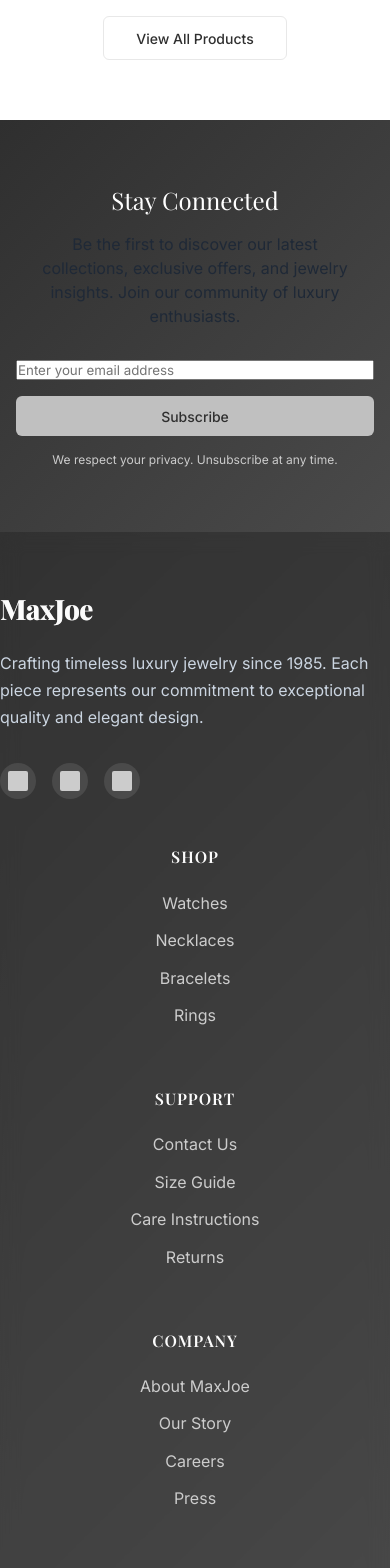
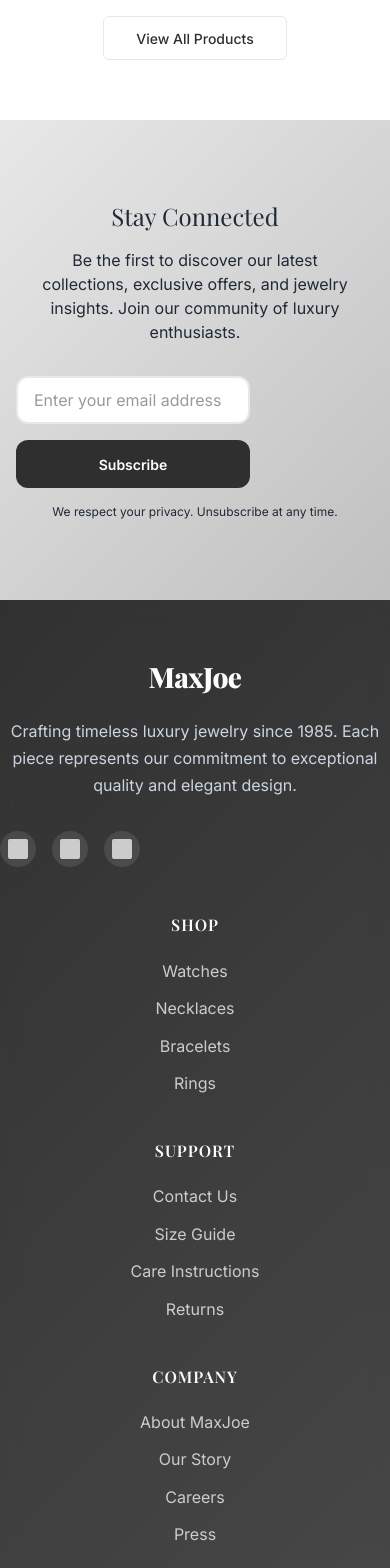
Before and after one commit to 9josh/maxjoe-online-boutique, a React (Vite) app: page / in a window 390 px wide. Shown: the part 4640-6208 px from the top of the page. Built offline with nearby package versions, Linux system fonts and the light colour scheme; a web font is replaced by a local one.

Commit message:
Style newsletter and footer components
Styled newsletter with distinct colors, spacing, and responsive input/button widths. Centered footer content in tablet/mobile views.

```diff
--- a/src/components/Footer.tsx
+++ b/src/components/Footer.tsx
@@ -24,7 +24,7 @@ const Footer = () => {
   return (
     <footer className="footer">
       <div className="section-container section-padding">
-        <div className="footer-grid">
+        <div className="footer-grid-mobile">
           {/* Brand */}
           <div className="footer-brand">
             <h3 className="logo">MaxJoe</h3>
@@ -48,7 +48,10 @@ const Footer = () => {
             </div>
           </div>
 
-          {/* Shop Links */}
+          {/* Mobile/Tablet Links Layout */}
+          <div className="footer-links-container">
+            {/* Shop and Support Links Row */}
+            <div className="footer-links-row">
               <div className="footer-section">
                 <h4 className="footer-title">Shop</h4>
                 <ul className="footer-links">
@@ -62,7 +65,6 @@ const Footer = () => {
                 </ul>
               </div>
 
-          {/* Support Links */}
               <div className="footer-section">
                 <h4 className="footer-title">Support</h4>
                 <ul className="footer-links">
@@ -75,8 +77,10 @@ const Footer = () => {
                   ))}
                 </ul>
               </div>
+            </div>
 
-          {/* Company Links */}
+            {/* Company Links Row */}
+            <div className="footer-company-row">
               <div className="footer-section">
                 <h4 className="footer-title">Company</h4>
                 <ul className="footer-links">
@@ -88,6 +92,8 @@ const Footer = () => {
                     </li>
                   ))}
                 </ul>
+              </div>
+            </div>
           </div>
         </div>
 
--- a/src/components/Newsletter.tsx
+++ b/src/components/Newsletter.tsx
@@ -4,28 +4,30 @@ import { Input } from "@/components/ui/input";
 
 const Newsletter = () => {
   return (
-    <section className="padding-vertical-2xl sm-padding-vertical-3xl padding-horizontal-base bg-gradient-dark">
-      <div className="container-medium margin-auto text-center">
-        <h2 className="heading-xs sm-heading-sm md-heading-md font-light text-white margin-bottom-base">
+    <section className="padding-vertical-3xl sm-padding-vertical-2xl bg-gradient-silver">
+      <div className="container-medium margin-auto text-center padding-horizontal-base">
+        <h2 className="heading-xs sm-heading-sm md-heading-md font-light text-grey-charcoal margin-bottom-base">
           Stay Connected
         </h2>
-        <p className="body-base sm-body-lg text-lightest margin-bottom-xl container-small margin-auto padding-horizontal-base">
+        <p className="body-base sm-body-lg text-grey-medium margin-bottom-xl container-small margin-auto padding-horizontal-base">
           Be the first to discover our latest collections, exclusive offers, and jewelry insights.
           Join our community of luxury enthusiasts.
         </p>
 
-        <div className="flex-column sm-flex-row gap-base container-xs margin-auto">
+        <div className="newsletter-form-container margin-auto">
+          <div className="flex-column sm-flex-row gap-base justify-center items-center">
             <Input
               type="email"
               placeholder="Enter your email address"
-            className="input bg-semi-transparent border-lightest text-white placeholder-text-lightest hover-border-light flex-grow"
+              className="newsletter-input"
             />
-          <Button className="btn btn-primary bg-white text-primary hover-bg-lighter font-medium padding-horizontal-lg sm-padding-horizontal-xl full-width sm-width-auto">
+            <Button className="newsletter-button">
               Subscribe
             </Button>
           </div>
+        </div>
 
-        <p className="body-xs sm-body-sm text-light margin-top-base padding-horizontal-base">
+        <p className="body-xs sm-body-sm text-grey-light margin-top-base padding-horizontal-base">
           We respect your privacy. Unsubscribe at any time.
         </p>
       </div>
--- a/src/styles/components.css
+++ b/src/styles/components.css
@@ -1,4 +1,3 @@
-
 /* Page-level and custom component styles with luxury color palette */
 
 /* Page Button styles (different from UI button components) */
@@ -575,3 +574,125 @@
 .shadow-elegant:hover {
   box-shadow: 0 20px 60px rgba(0, 0, 0, 0.08);
 }
+
+/* Newsletter specific styles */
+.newsletter-form-container {
+  max-width: 500px;
+}
+
+.newsletter-input {
+  width: 100%;
+  max-width: 300px;
+  height: 48px;
+  border-radius: 12px;
+  border: 2px solid var(--silver-light);
+  background: var(--white-pure);
+  padding: 0 16px;
+  font-size: 1rem;
+  color: var(--grey-charcoal);
+  transition: all 0.3s ease;
+}
+
+.newsletter-input:focus {
+  outline: none;
+  border-color: var(--silver-primary);
+  box-shadow: 0 0 0 3px var(--accent-focus);
+}
+
+.newsletter-input::placeholder {
+  color: var(--grey-light);
+}
+
+.newsletter-button {
+  max-width: 300px;
+  width: 100%;
+  background-color: var(--grey-charcoal);
+  color: var(--white-pure);
+  font-weight: 600;
+  padding: 0 24px;
+  height: 48px;
+  border-radius: 12px;
+  transition: all 0.3s ease;
+}
+
+.newsletter-button:hover {
+  background-color: var(--grey-slate);
+  transform: translateY(-2px);
+}
+
+/* Mobile newsletter styles */
+@media (max-width: 767px) {
+  .newsletter-input,
+  .newsletter-button {
+    max-width: 60vw;
+  }
+}
+
+/* Footer responsive layout improvements */
+.footer-grid-mobile {
+  display: grid;
+  grid-template-columns: 1fr;
+  gap: 48px;
+  margin-bottom: 48px;
+  text-align: center;
+}
+
+.footer-links-container {
+  display: flex;
+  flex-direction: column;
+  gap: 32px;
+}
+
+.footer-links-row {
+  display: flex;
+  flex-direction: column;
+  gap: 32px;
+  justify-content: center;
+  align-items: center;
+}
+
+.footer-company-row {
+  display: flex;
+  justify-content: center;
+  align-items: center;
+}
+
+/* Tablet styles for footer */
+@media (min-width: 640px) and (max-width: 1023px) {
+  .footer-links-row {
+    flex-direction: row;
+    gap: 48px;
+  }
+
+  .footer-section {
+    text-align: center;
+  }
+}
+
+/* Desktop footer layout */
+@media (min-width: 1024px) {
+  .footer-grid-mobile {
+    grid-template-columns: 2fr 1fr 1fr 1fr;
+    text-align: left;
+  }
+
+  .footer-links-container {
+    display: contents;
+  }
+
+  .footer-links-row {
+    display: contents;
+  }
+
+  .footer-company-row {
+    display: contents;
+  }
+
+  .footer-section {
+    text-align: left;
+  }
+
+  .footer-brand {
+    text-align: left;
+  }
+}
```
Lines whose indentation alone changed are shown as unchanged.
